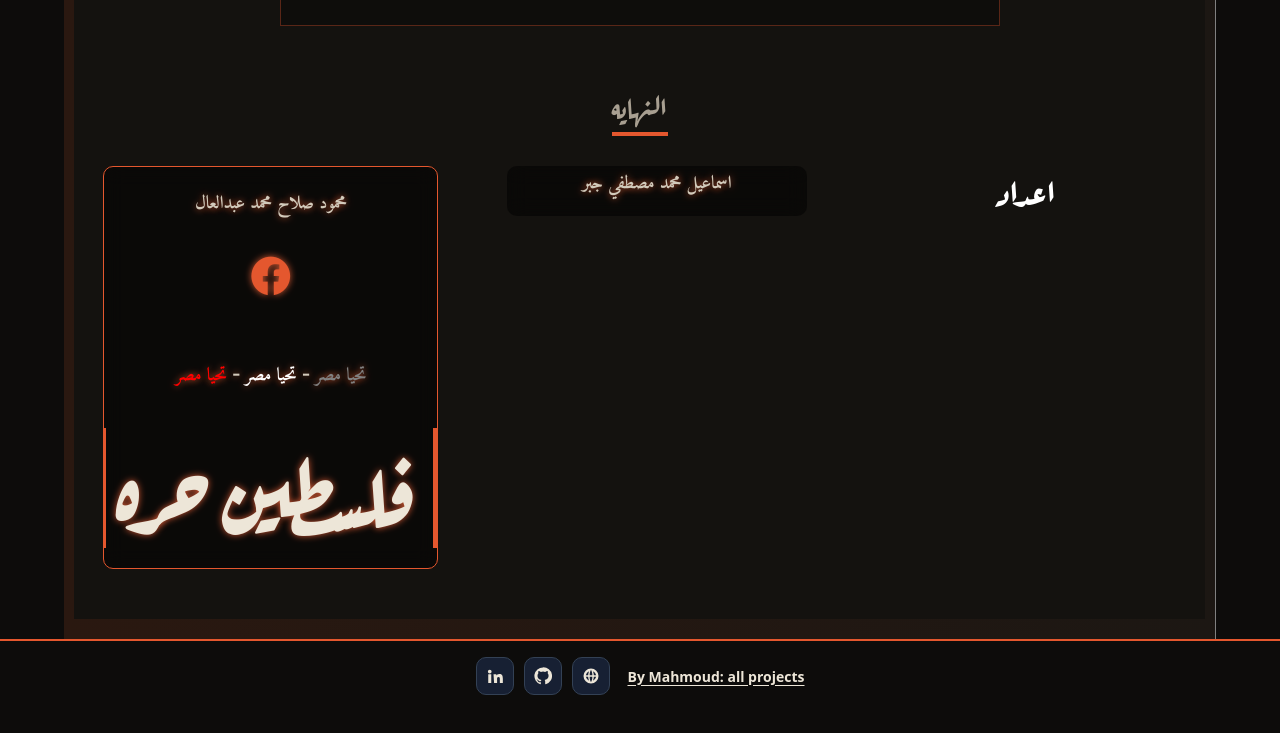
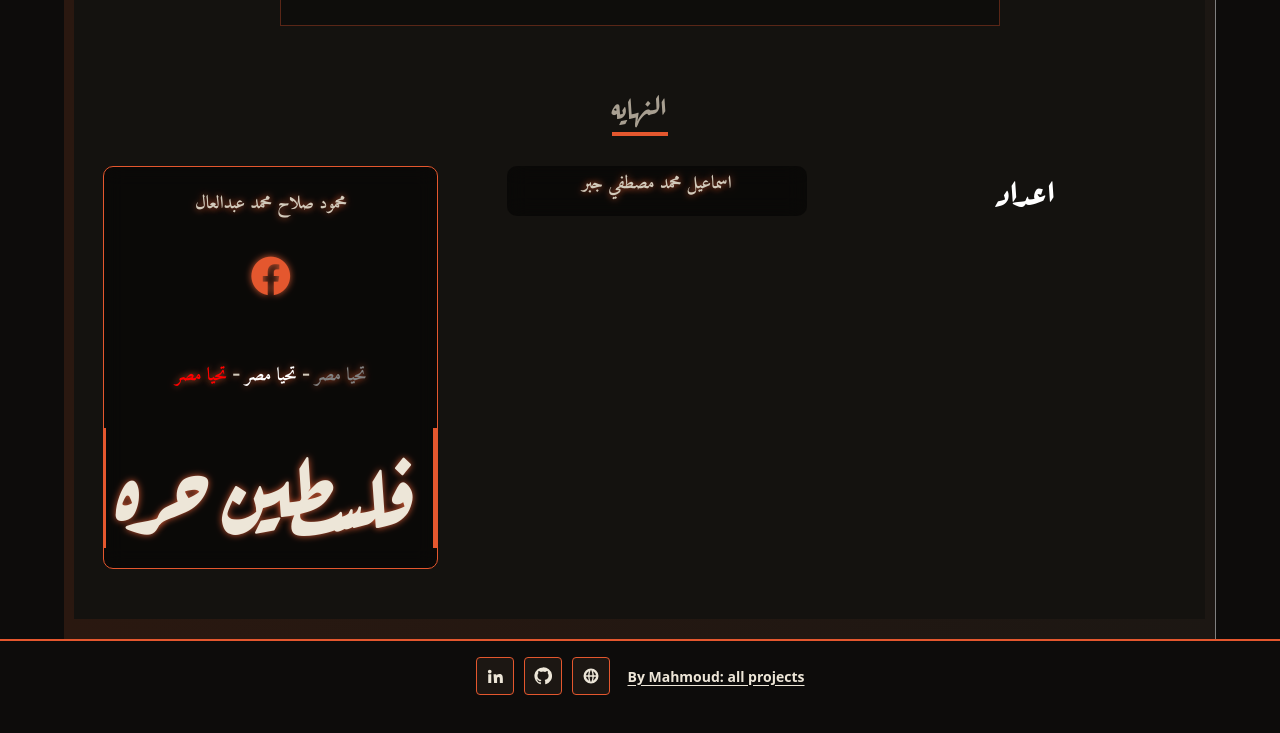
Before and after one commit to engMahmoudSalah/fodaSalama, a plain HTML site: page index.html in a window 1280 px wide. Shown: the part 8859-9592 px from the top of the page. Drawn offline with nearby package versions, Linux system fonts and the light colour scheme.

Commit message:
Footer icon buttons in ink/vermilion

```diff
--- a/css/identity.css
+++ b/css/identity.css
@@ -64,3 +64,4 @@ canvas[data-vis]{display:none!important}
 .d-type-imgs img{mix-blend-mode:multiply;filter:grayscale(1) contrast(1.15) brightness(1.05)}
 [data-sitedock]{background:#0d0c0b!important;border-top:2px solid #E4572E!important}
 [data-sitedock] a{color:#EDE6D8!important}
+[data-sitedock] a:not([href="/by-mahmoud"]){background:#1c1713!important;border:1px solid #E4572E!important;color:#EDE6D8!important;border-radius:4px!important}
```
